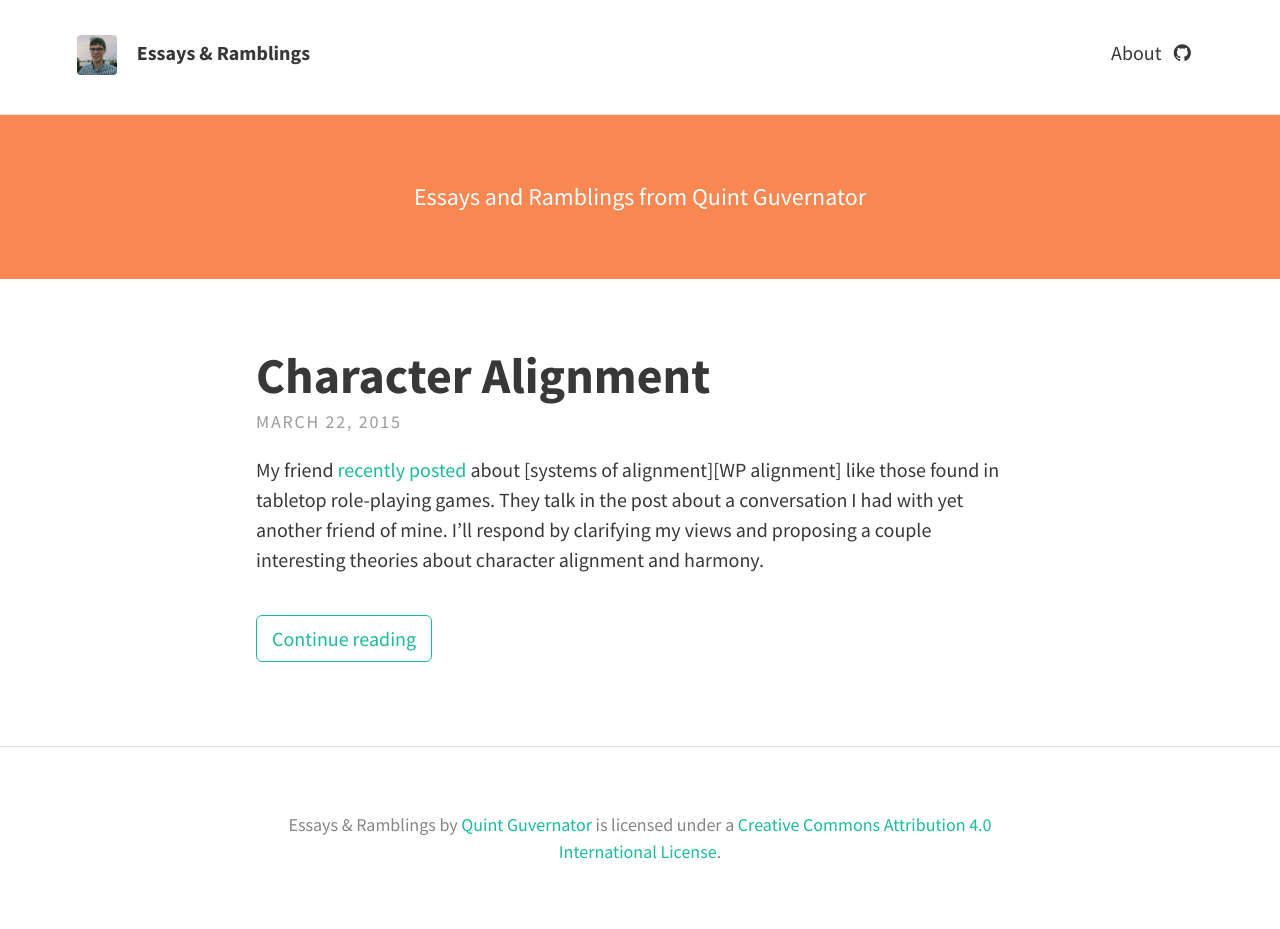
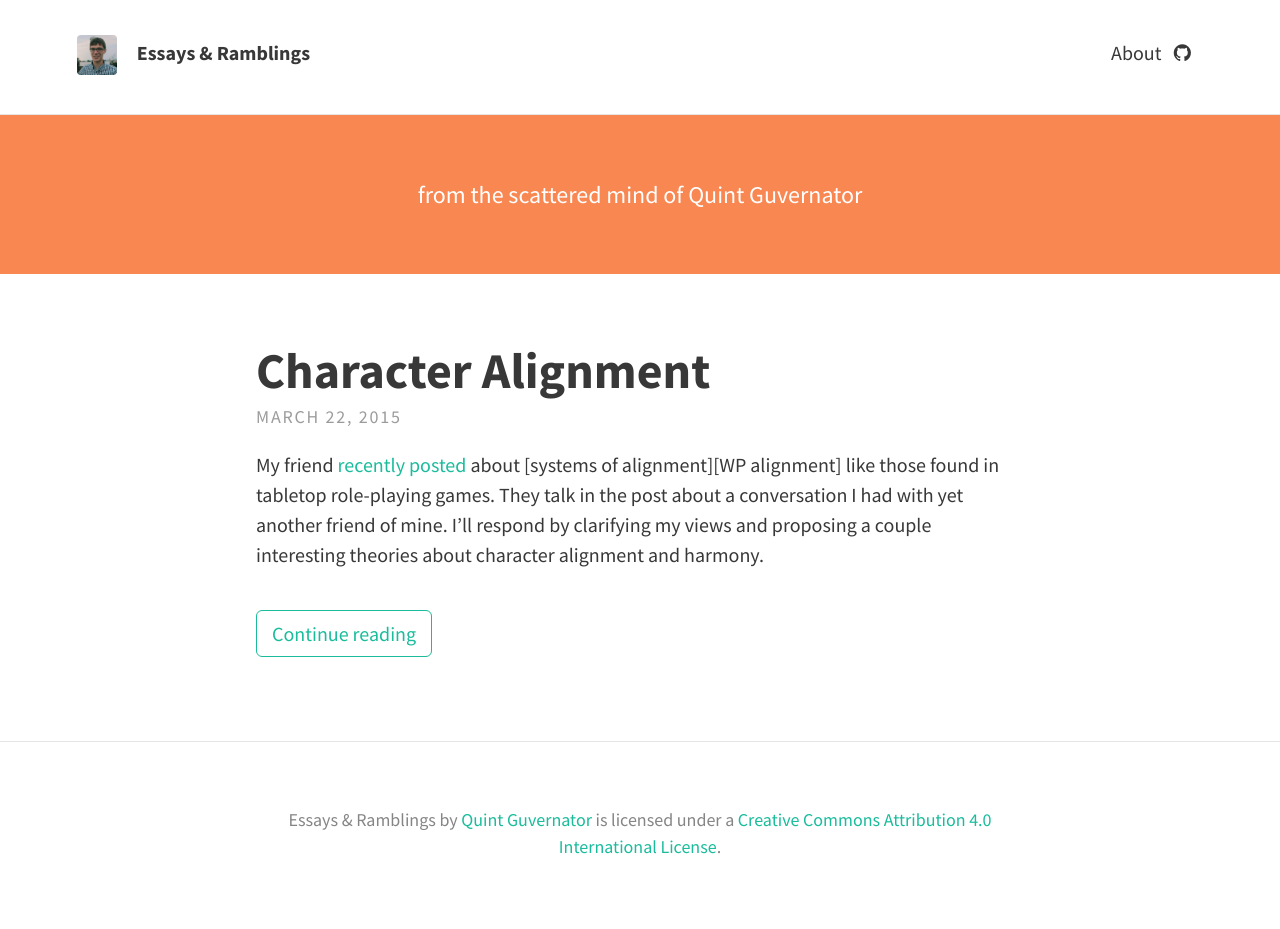
Before and after one commit to qguv/essays, a Jekyll site: the page built from index.html, in a window 1280 px wide. Built offline with Jekyll 4.4.1, drawn with Linux system fonts in a browser that asks for light colours; nearby versions of some CDN libraries; the list of posts is cut into pages by our own code.

```diff
--- a/_config.yml
+++ b/_config.yml
@@ -11,8 +11,7 @@
   description: "Essays and Ramblings from Quint Guvernator" # used by search engines
 
   # Header and footer text
-  header_text: >
-    <p>Essays and Ramblings from Quint Guvernator</p>
+  header_text: "from the scattered mind of Quint Guvernator"
 
   footer_text: >
     <span xmlns:dct="http://purl.org/dc/terms/" property="dct:title">Essays &amp; Ramblings</span> by <a xmlns:cc="http://creativecommons.org/ns#" href="https://qguv.github.io/essays" property="cc:attributionName" rel="cc:attributionURL">Quint Guvernator</a> is licensed under a <a rel="license" href="http://creativecommons.org/licenses/by/4.0/">Creative Commons Attribution 4.0 International License</a>.
```
Also changed, not shown: img/ancient.jpg (added), img/chamber.jpg (added), img/vhs.png (added).
